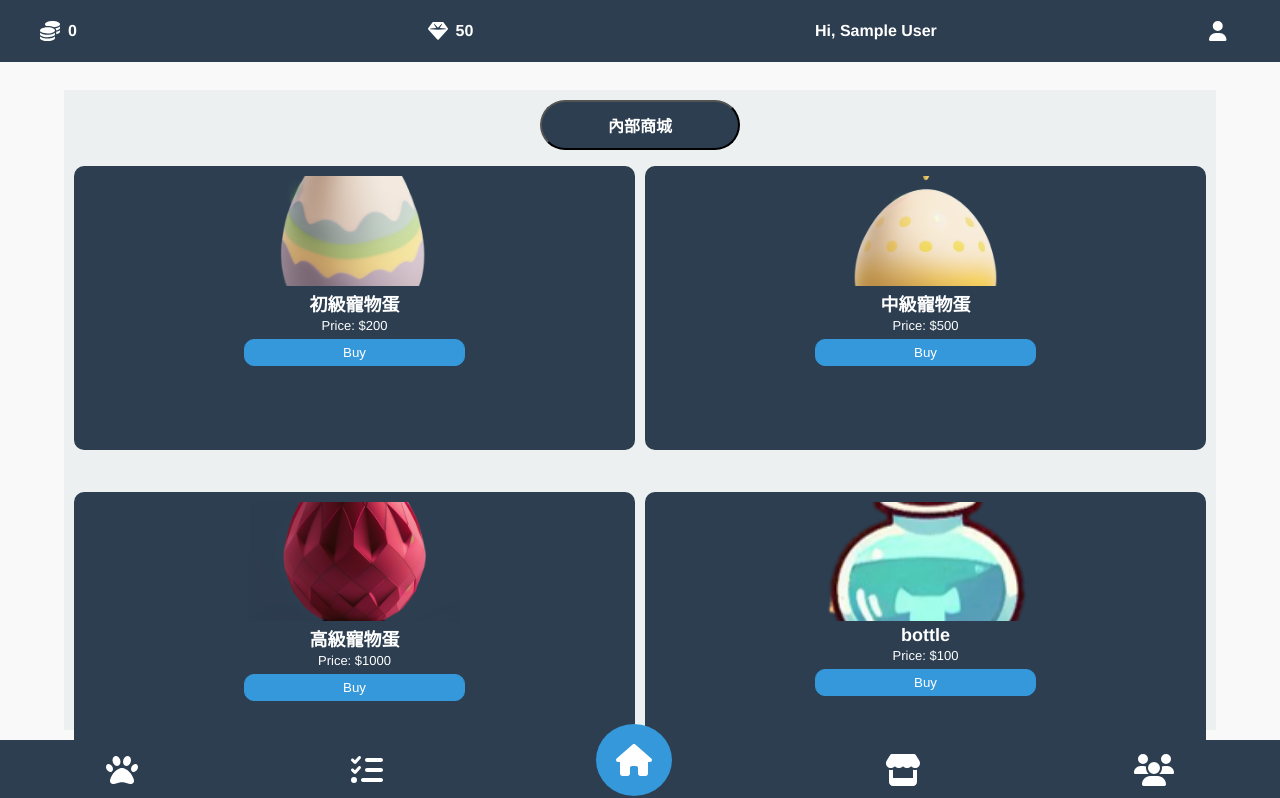
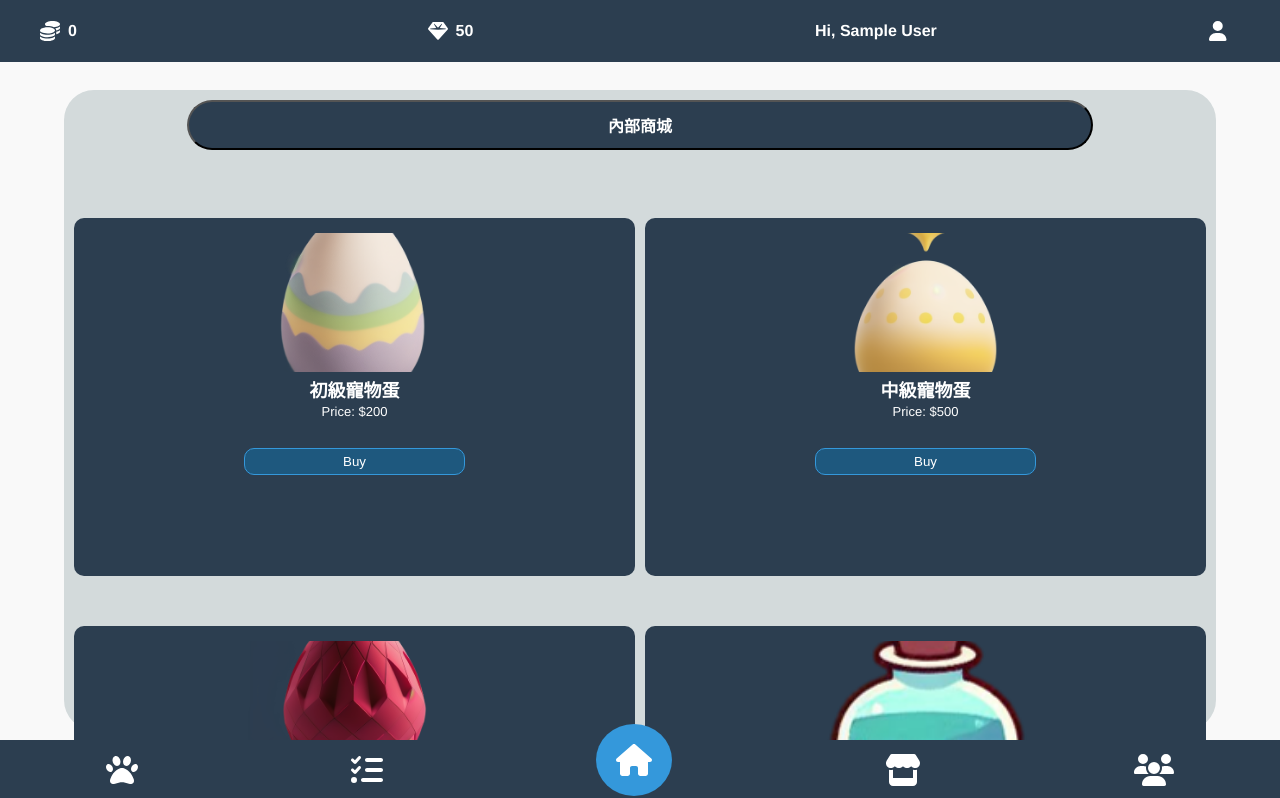
Before and after one commit to ryan8967/SA_frontend, a Vue app: page /shop in a window 1280 px wide. Shown: the top 798 px of the page. Built offline with nearby package versions, Linux system fonts and the light colour scheme; no server answers; the database is empty; sample sign-in values are in the browser's storage.

Commit message:
shop css fixed

```diff
--- a/src/pages/ProfilePage.vue
+++ b/src/pages/ProfilePage.vue
@@ -329,7 +329,7 @@
   <style scoped>
   .profile-page {
     padding: 20px;
-    margin-top: 30px; /* 加入 margin-top，確保整個頁面向下平移 */
+    margin-top: 40px; /* 加入 margin-top，確保整個頁面向下平移 */
   }
   .employee-info p {
     text-align: left;
--- a/src/pages/ShopPage.vue
+++ b/src/pages/ShopPage.vue
@@ -1,16 +1,12 @@
 <template>
   <div id="shop-page">
-    <nav class="switch-bar">
     <button class="switch-btn" @click="switchPage">{{ pageName }}</button>
-    </nav>
-    <div v-if="internalPage" style="width: 100%; height: auto; object-fit: cover; display: flex;">
-      <div class="stuff">
+    <div v-if="internalPage" class="stuff">
       <div class="product" v-for="product in stuff" :key="product.id">
         <img class="product-img" :src="`product_img/${product.img}`" alt="Image" />
         <h2 class="product-name" style="font-size: large; margin: 0; margin-bottom: 2px;">{{ product.name }}</h2>
         <p style="font-size: small; margin: 1px; padding: 0%;">Price: ${{ product.price }}</p>
         <button @click="purchase(product)" class="buy-btn">Buy</button>
-        </div>
       </div>
     </div>
     <div v-else class="external-stuff">
@@ -150,17 +146,22 @@ export default {
 #shop-page {
   display: flex;
   flex-wrap: wrap;
-  justify-content: center;
+  flex-direction: column;
+  /*justify-content: center;*/
   margin-top: 20px;
   padding: 10px;
   box-sizing: border-box;
-  background-color: #ecf0f1;
+  background-color: #d3dadb;
   height: 80%;
   width: 90%;
+  align-items: center;
+  border-radius: 30px;
 }
 
-.switch-bar {
+.switch-btn {
   display: flex;
+  flex-direction: raw;
+  align-items: center;
   justify-content: center;
   height: 55px;
   width: 80%;
@@ -216,13 +217,14 @@ export default {
   top: 1px;
 }
 
-.stuff,
-.external-stuff {
+.stuff {
+  margin-top: 5%;
   display: grid;
   grid-template-columns: repeat(2, 1fr);
   width: 100%;
   gap: 10px;
   align-items: stretch;
+  height: 60%;
 }
 
 .product {
@@ -243,19 +245,20 @@ export default {
   object-fit: cover;
   border-radius: 5px;
   align-self: stretch;
-  margin-top: 5px;
+  margin-top: 10px;
 }
 
 .buy-btn {
   width: 40%;
   border-radius: 10px;
-  background-color: #3498db;
+  background-color: #1e587e;
   color: white;
   border: 1px solid #3498db;
   padding: 5px 5px;
   cursor: pointer;
   transition: background-color 0.3s ease;
-  margin-top: 5px;
+  margin-top: 5%;
+  margin-bottom: 10%;
 }
 
 .buy-btn:hover {
```
Lines whose indentation alone changed are shown as unchanged.
